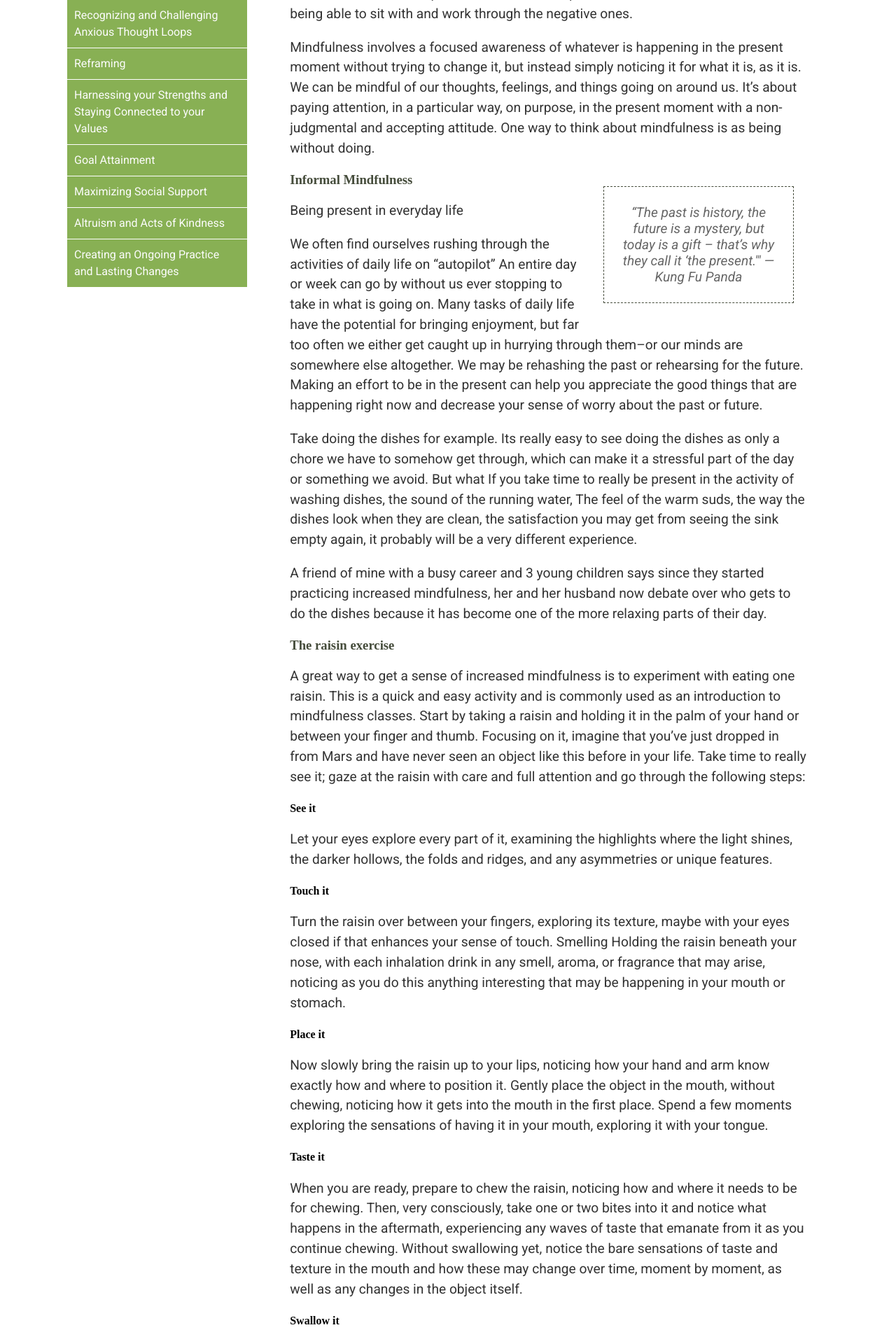
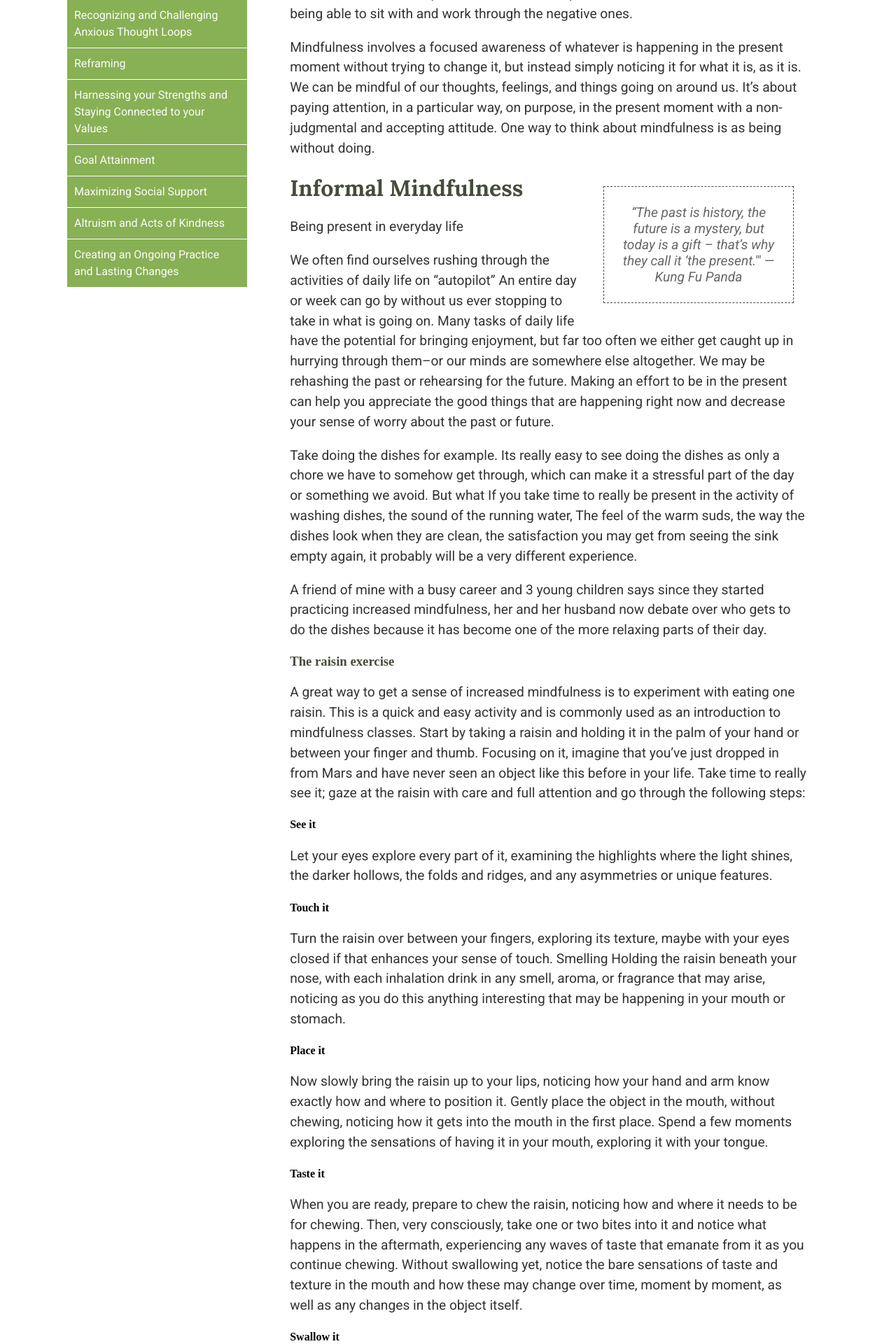
Before and after one commit to mtorres253/mtorres253.github.io, a Jekyll site: the page built from chapt-2/index.md, in a window 1280 px wide. Shown: the part 322-2242 px from the top of the page at 70% size. Built offline with Jekyll 4.4.1, drawn with Linux system fonts in a browser that asks for light colours; nearby versions of some CDN libraries.

```diff
--- a/chapt-2/index.md
+++ b/chapt-2/index.md
@@ -9,7 +9,7 @@ Mindfulness involves a focused awareness of whatever is happening in the present
 
 <div class="quote">“The past is history, the future is a mystery, but today is a gift &ndash; that’s why they call it ‘the present.'" &mdash; <i>Kung Fu Panda</i></div>
 
-### Informal Mindfulness
+# Informal Mindfulness
 Being present in everyday life
 
 We often find ourselves rushing through the activities of daily life on “autopilot” An entire day or week can go by without us ever stopping to take in what is going on.  Many tasks of daily life have the potential for bringing enjoyment, but far too often we either get caught up in hurrying through them--or our minds are somewhere else altogether. We may be rehashing the past or rehearsing for the future. Making an effort to be in the present can help you appreciate the good things that are happening right now and decrease your sense of worry about the past or future.
```
